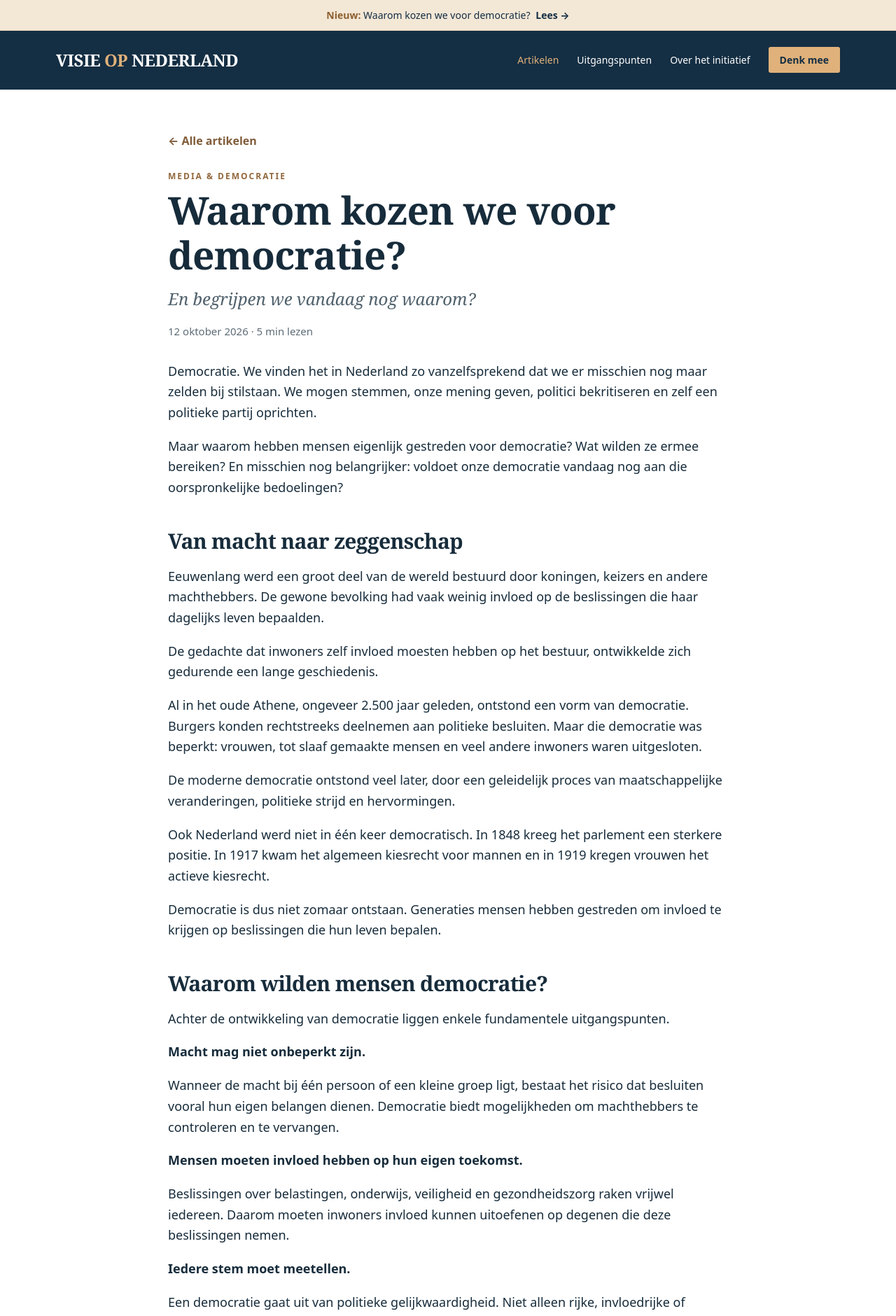
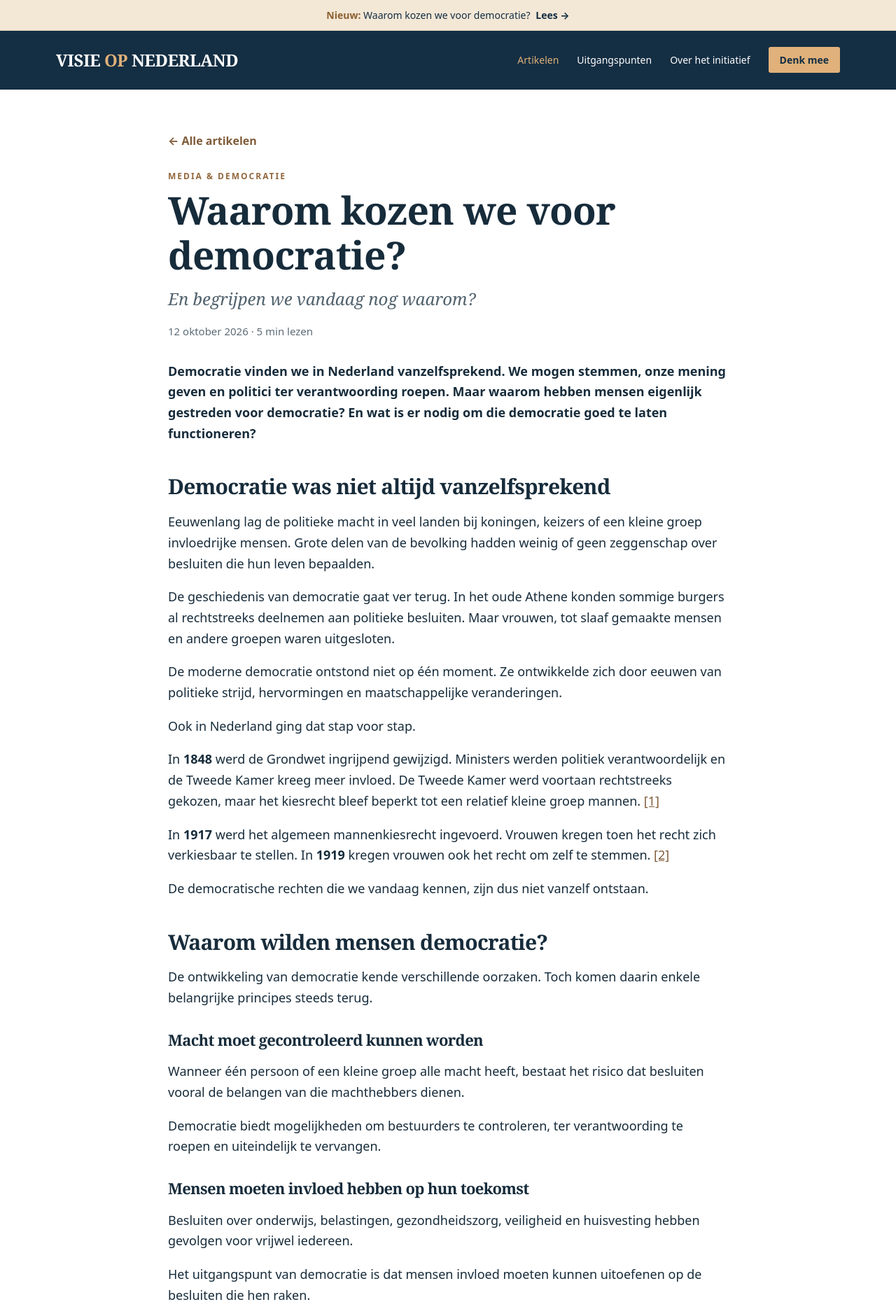
Before and after one commit to Rene-Linden/visieopnederland, a Jekyll site: the page built from _artikelen/waarom-kozen-we-voor-democratie.md, in a window 1280 px wide. Shown: the top 1880 px of the page at 70% size. Built offline with Jekyll 4.4.1, drawn with Linux system fonts in a browser that asks for light colours; some of the changed text lies outside the part shown.

Commit message:
Artikel democratie: nieuwe versie met bronnen en 'Over dit artikel'
Co-Authored-By: Claude Opus 5.5 <noreply@anthropic.com>

```diff
--- a/_artikelen/waarom-kozen-we-voor-democratie.md
+++ b/_artikelen/waarom-kozen-we-voor-democratie.md
@@ -3,131 +3,158 @@ title: "Waarom kozen we voor democratie?"
 ondertitel: "En begrijpen we vandaag nog waarom?"
 date: 2026-10-12 09:00:00 +0200
 thema: media
-samenvatting: "We vinden democratie vanzelfsprekend. Maar waarom hebben mensen ervoor gestreden, en voldoet onze democratie vandaag nog aan die oorspronkelijke bedoelingen?"
+samenvatting: "Democratie vinden we in Nederland vanzelfsprekend. Maar waarom hebben mensen eigenlijk gestreden voor democratie? En wat is er nodig om die democratie goed te laten functioneren?"
 icoon: mensen
-bronnen: []
+over_dit_artikel: |
+  Dit artikel combineert controleerbare historische feiten met een beschouwing over de betekenis van democratie en het belang van toegankelijke informatie. De vragen en voorstellen in het tweede deel zijn bedoeld om het publieke gesprek te stimuleren; ze zijn geen bewezen conclusies over het huidige functioneren van de Nederlandse democratie.
+
+  **Visie op Nederland — Verder kijken. Beter begrijpen.**
+bronnen:
+  - titel: "Parlement.com — Grondwetsherziening 1848"
+    url: "https://www.parlement.com/grondwetsherziening-1848"
+    toelichting: "Uitleg over de invoering van politieke ministeriële verantwoordelijkheid, rechtstreekse verkiezingen en de versterking van de Tweede Kamer."
+  - titel: "Kiesraad — Viering 100 jaar algemeen kiesrecht"
+    url: "https://www.kiesraad.nl/actueel/nieuws/2017/12/12/viering-100-jaar-algemeen-kiesrecht"
+    toelichting: "Nieuwsbericht van 12 december 2017 over het mannenkiesrecht van 1917 en het vrouwenkiesrecht van 1919."
+  - titel: "International IDEA — Principles and Mediating Values"
+    url: "https://www.idea.int/es/node/142760"
+    toelichting: "Internationaal kader voor democratie, waaronder politieke gelijkwaardigheid, burgerinvloed, verantwoording en transparantie."
 ---
 
-Democratie. We vinden het in Nederland zo vanzelfsprekend dat we er misschien nog maar zelden bij stilstaan. We mogen stemmen, onze mening geven, politici bekritiseren en zelf een politieke partij oprichten.
+**Democratie vinden we in Nederland vanzelfsprekend. We mogen stemmen, onze mening geven en politici ter verantwoording roepen. Maar waarom hebben mensen eigenlijk gestreden voor democratie? En wat is er nodig om die democratie goed te laten functioneren?**
 
-Maar waarom hebben mensen eigenlijk gestreden voor democratie? Wat wilden ze ermee bereiken? En misschien nog belangrijker: voldoet onze democratie vandaag nog aan die oorspronkelijke bedoelingen?
+## Democratie was niet altijd vanzelfsprekend
 
-## Van macht naar zeggenschap
+Eeuwenlang lag de politieke macht in veel landen bij koningen, keizers of een kleine groep invloedrijke mensen. Grote delen van de bevolking hadden weinig of geen zeggenschap over besluiten die hun leven bepaalden.
 
-Eeuwenlang werd een groot deel van de wereld bestuurd door koningen, keizers en andere machthebbers. De gewone bevolking had vaak weinig invloed op de beslissingen die haar dagelijks leven bepaalden.
+De geschiedenis van democratie gaat ver terug. In het oude Athene konden sommige burgers al rechtstreeks deelnemen aan politieke besluiten. Maar vrouwen, tot slaaf gemaakte mensen en andere groepen waren uitgesloten.
 
-De gedachte dat inwoners zelf invloed moesten hebben op het bestuur, ontwikkelde zich gedurende een lange geschiedenis.
+De moderne democratie ontstond niet op één moment. Ze ontwikkelde zich door eeuwen van politieke strijd, hervormingen en maatschappelijke veranderingen.
 
-Al in het oude Athene, ongeveer 2.500 jaar geleden, ontstond een vorm van democratie. Burgers konden rechtstreeks deelnemen aan politieke besluiten. Maar die democratie was beperkt: vrouwen, tot slaaf gemaakte mensen en veel andere inwoners waren uitgesloten.
+Ook in Nederland ging dat stap voor stap.
 
-De moderne democratie ontstond veel later, door een geleidelijk proces van maatschappelijke veranderingen, politieke strijd en hervormingen.
+In **1848** werd de Grondwet ingrijpend gewijzigd. Ministers werden politiek verantwoordelijk en de Tweede Kamer kreeg meer invloed. De Tweede Kamer werd voortaan rechtstreeks gekozen, maar het kiesrecht bleef beperkt tot een relatief kleine groep mannen. [\[1\]](#bron-1)
 
-Ook Nederland werd niet in één keer democratisch. In 1848 kreeg het parlement een sterkere positie. In 1917 kwam het algemeen kiesrecht voor mannen en in 1919 kregen vrouwen het actieve kiesrecht.
+In **1917** werd het algemeen mannenkiesrecht ingevoerd. Vrouwen kregen toen het recht zich verkiesbaar te stellen. In **1919** kregen vrouwen ook het recht om zelf te stemmen. [\[2\]](#bron-2)
 
-Democratie is dus niet zomaar ontstaan. Generaties mensen hebben gestreden om invloed te krijgen op beslissingen die hun leven bepalen.
+De democratische rechten die we vandaag kennen, zijn dus niet vanzelf ontstaan.
 
 ## Waarom wilden mensen democratie?
 
-Achter de ontwikkeling van democratie liggen enkele fundamentele uitgangspunten.
+De ontwikkeling van democratie kende verschillende oorzaken. Toch komen daarin enkele belangrijke principes steeds terug.
 
-**Macht mag niet onbeperkt zijn.**
+### Macht moet gecontroleerd kunnen worden
 
-Wanneer de macht bij één persoon of een kleine groep ligt, bestaat het risico dat besluiten vooral hun eigen belangen dienen. Democratie biedt mogelijkheden om machthebbers te controleren en te vervangen.
+Wanneer één persoon of een kleine groep alle macht heeft, bestaat het risico dat besluiten vooral de belangen van die machthebbers dienen.
 
-**Mensen moeten invloed hebben op hun eigen toekomst.**
+Democratie biedt mogelijkheden om bestuurders te controleren, ter verantwoording te roepen en uiteindelijk te vervangen.
 
-Beslissingen over belastingen, onderwijs, veiligheid en gezondheidszorg raken vrijwel iedereen. Daarom moeten inwoners invloed kunnen uitoefenen op degenen die deze beslissingen nemen.
+### Mensen moeten invloed hebben op hun toekomst
 
-**Iedere stem moet meetellen.**
+Besluiten over onderwijs, belastingen, gezondheidszorg, veiligheid en huisvesting hebben gevolgen voor vrijwel iedereen.
 
-Een democratie gaat uit van politieke gelijkwaardigheid. Niet alleen rijke, invloedrijke of hoogopgeleide mensen mogen bepalen welke richting een land opgaat.
+Het uitgangspunt van democratie is dat mensen invloed moeten kunnen uitoefenen op de besluiten die hen raken.
 
-**Verschillende meningen moeten naast elkaar kunnen bestaan.**
+### Politieke gelijkwaardigheid
 
-In een samenleving denken mensen verschillend over wat belangrijk is. Democratie biedt een manier om met die verschillen om te gaan zonder dat één groep alle anderen het zwijgen kan opleggen.
+In een democratie mag politieke invloed niet uitsluitend afhankelijk zijn van afkomst, vermogen of maatschappelijke positie.
 
-Deze uitgangspunten vormen samen een belangrijk fundament van de moderne democratische rechtsstaat.
+Het principe van politieke gelijkwaardigheid betekent niet dat iedereen dezelfde mening heeft, maar dat mensen gelijke politieke rechten behoren te hebben.
+
+### Verschillen vreedzaam oplossen
+
+Mensen hebben uiteenlopende belangen, waarden en overtuigingen.
+
+Democratie biedt een manier om met die verschillen om te gaan: door discussie, vertegenwoordiging, besluitvorming en de mogelijkheid om besluiten later te veranderen.
+
+Internationale democratieonderzoekers beschouwen invloed van burgers op het bestuur en politieke gelijkwaardigheid als twee fundamentele democratische principes. [\[3\]](#bron-3)
 
 ## Democratie is meer dan stemmen
 
-In Nederland kiezen we volksvertegenwoordigers die namens ons besluiten nemen.
+In Nederland kiezen we vertegenwoordigers die namens ons politieke besluiten nemen.
 
 Maar democratie houdt niet op zodra de stemmen zijn geteld.
 
-Een goed functionerende democratie vraagt ook om vrije media, onafhankelijke rechtspraak, bescherming van grondrechten en bestuurders die verantwoording afleggen.
+Een democratische rechtsstaat heeft ook onafhankelijke rechtspraak, grondrechten, ruimte voor kritiek, vrije media en mogelijkheden om machthebbers ter verantwoording te roepen nodig.
 
-Daarbij hoort dat inwoners kunnen begrijpen welke beslissingen worden genomen, waarom die worden genomen en wat de gevolgen ervan zijn.
+Een gekozen regering heeft immers niet automatisch het recht om alles te doen wat zij wil.
 
-Want hoe kunnen mensen het bestuur beoordelen wanneer ze onvoldoende inzicht hebben in de feiten?
+Juist de combinatie van volksvertegenwoordiging, rechtsbescherming en controle op de macht is belangrijk. [\[3\]](#bron-3)
 
-## Kunnen we goede keuzes maken zonder goede informatie?
+## Het recht om te kiezen is niet hetzelfde als goed geïnformeerd kunnen kiezen
 
-Hier komen we bij een belangrijke vraag.
+Hier ontstaat een interessante vraag.
 
-Democratie geeft inwoners het recht om keuzes te maken. Maar hoe goed kunnen we die keuzes maken wanneer we niet beschikken over betrouwbare en begrijpelijke informatie?
+We hebben als inwoners het recht om onze vertegenwoordigers te kiezen. Maar beschikken we ook over voldoende betrouwbare en begrijpelijke informatie om die keuze goed te kunnen maken?
 
-Iedere dag worden we geconfronteerd met politieke uitspraken, nieuwsberichten, statistieken en meningen. Via televisie, kranten en sociale media bereiken ons voortdurend nieuwe boodschappen.
+Dagelijks worden we geconfronteerd met politieke uitspraken, nieuwsberichten, cijfers, meningen en berichten op sociale media.
 
-Niet iedere boodschap is feitelijk juist. Soms worden cijfers selectief gebruikt. Soms worden ingewikkelde vraagstukken teruggebracht tot eenvoudige slogans.
+Sommige informatie is goed onderbouwd. Andere informatie is onvolledig, verouderd of onjuist. Bovendien kunnen dezelfde feiten op verschillende manieren worden gepresenteerd.
 
-Dat hoeft niet altijd bewust te gebeuren. Maar het kan wel invloed hebben op de manier waarop mensen hun oordeel vormen.
+Hoe bepalen we dan wat we moeten geloven?
 
-Een democratie kan alleen goed functioneren wanneer inwoners de mogelijkheid hebben om informatie te controleren, verschillende standpunten te begrijpen en zelfstandig na te denken.
+En hoe kunnen we beoordelen welke politieke voorstellen daadwerkelijk bijdragen aan een beter functionerende samenleving?
 
-Dat betekent niet dat iedereen dezelfde mening moet hebben.
+Dat vraagt niet alleen om toegang tot informatie, maar ook om uitleg en context.
 
-Twee mensen kunnen dezelfde feiten kennen en toch tot verschillende politieke keuzes komen. Ze kunnen immers andere waarden, belangen en prioriteiten hebben.
+**Een feit zonder context kan misleidend zijn. Een mening zonder feiten kan overtuigend klinken, maar toch onvoldoende onderbouwd zijn.**
 
-Dat is juist onderdeel van democratie.
+Goed geïnformeerd zijn betekent overigens niet dat iedereen dezelfde politieke keuze moet maken.
 
-Maar wanneer mensen het zelfs over controleerbare feiten niet meer eens kunnen worden, wordt een inhoudelijk gesprek steeds moeilijker.
+Twee mensen kunnen dezelfde feiten kennen en toch tot andere conclusies komen, omdat zij andere belangen, waarden of prioriteiten hebben.
 
-## Wie controleert de resultaten?
+Dat hoort bij democratie.
 
-Er is nog een ander belangrijk onderdeel van democratie: verantwoording.
+Het wordt problematischer wanneer het gesprek niet meer gaat over verschillende keuzes, maar over de vraag welke controleerbare feiten überhaupt worden erkend.
 
-Politieke partijen presenteren tijdens verkiezingen plannen en beloftes. Inwoners maken vervolgens hun keuze.
+## Hoe beoordelen we onze bestuurders?
 
-Maar hoe beoordelen we daarna of het gevoerde beleid daadwerkelijk werkt?
+Politieke partijen presenteren tijdens verkiezingen plannen, doelen en beloftes.
 
-Wordt de gezondheidszorg toegankelijker? Neemt het woningtekort af? Verbetert de kwaliteit van het onderwijs? En welke resultaten zijn daadwerkelijk toe te schrijven aan genomen maatregelen?
+Na de verkiezingen worden coalities gevormd, compromissen gesloten en beleidskeuzes gemaakt.
 
-Over deze onderwerpen bestaan veel cijfers en onderzoeken. Toch zijn die gegevens voor inwoners niet altijd eenvoudig te vinden, te begrijpen of met elkaar te vergelijken.
+Maar hoe beoordelen inwoners vervolgens of het gevoerde beleid succesvol is?
 
-Zou het niet logisch zijn wanneer we als samenleving beter inzicht krijgen in de resultaten van ons bestuur?
+Neem bijvoorbeeld de woningmarkt.
 
-Niet om politieke keuzes uitsluitend tot cijfers terug te brengen. Sommige belangrijke waarden, zoals vrijheid en rechtvaardigheid, laten zich immers niet eenvoudig meten.
+Een regering kan beloven het woningtekort terug te dringen. Om de resultaten te beoordelen, moeten we weten hoeveel woningen er zijn bijgekomen, hoe de behoefte zich heeft ontwikkeld en welke factoren het resultaat beïnvloeden.
 
-Maar wel om feitelijke ontwikkelingen zichtbaar te maken en politieke beloftes te kunnen toetsen aan de werkelijkheid.
+Hetzelfde geldt voor gezondheidszorg, onderwijs, veiligheid en overheidsfinanciën.
 
-## Democratie vraagt ook iets van onszelf
+Er bestaan al veel statistieken, onderzoeken en evaluaties. Maar die informatie is verspreid over verschillende organisaties en niet altijd eenvoudig te begrijpen.
 
-Het is gemakkelijk om de verantwoordelijkheid voor een goed functionerende democratie volledig bij politici neer te leggen.
+Zouden we de resultaten van het openbaar bestuur niet toegankelijker en overzichtelijker moeten presenteren?
 
-Maar democratie vraagt ook iets van inwoners.
+Daarbij moeten we voorzichtig zijn. Niet alles wat belangrijk is, laat zich in cijfers uitdrukken. En een verandering in een cijfer betekent niet automatisch dat die door een specifieke regering is veroorzaakt.
 
-De bereidheid om informatie te onderzoeken. Om naar andere standpunten te luisteren. Om onderscheid te maken tussen feiten en meningen. En om een eigen overtuiging bij te stellen wanneer nieuwe informatie daartoe aanleiding geeft.
+Toch kunnen meetbare resultaten, aangevuld met duidelijke uitleg, inwoners helpen om politieke uitspraken en beleidskeuzes beter te beoordelen.
 
-Dat betekent niet dat iedereen dagelijks politieke rapporten moet lezen of deskundige moet worden op ieder beleidsterrein.
+## Democratie vraagt ook iets van inwoners
 
-Het betekent wel dat betrouwbare informatie begrijpelijk en toegankelijk moet zijn, zodat iedereen de mogelijkheid heeft om een onderbouwd oordeel te vormen.
+Het functioneren van een democratie is niet uitsluitend de verantwoordelijkheid van politici.
 
-Daar ligt niet alleen een verantwoordelijkheid voor inwoners, maar ook voor overheid, politiek, onderwijs en media.
+Ook inwoners hebben een rol.
 
-## Terug naar de bedoeling
+Dat betekent niet dat iedereen deskundige moet worden op ieder beleidsterrein. Wel vraagt democratische betrokkenheid om de bereidheid vragen te stellen, andere perspectieven te onderzoeken en eigen overtuigingen kritisch te bekijken.
 
-Democratie is nooit af. Het is een manier om samen beslissingen te nemen, macht te begrenzen en verschillende belangen een plaats te geven.
+Daartegenover staat een verantwoordelijkheid voor overheid, politiek, onderwijs en media om betrouwbare informatie toegankelijk te maken.
 
-De manier waarop we dat organiseren, kan veranderen. Nieuwe technologie, betere informatievoorziening en andere vormen van betrokkenheid bieden mogelijkheden om onze democratie verder te ontwikkelen.
+Want wanneer informatie alleen begrijpelijk is voor deskundigen, kunnen niet alle inwoners in gelijke mate deelnemen aan het publieke debat.
 
-Misschien moeten we daarom vaker teruggaan naar de oorspronkelijke uitgangspunten.
+## Terug naar de oorspronkelijke bedoeling
 
-Niet alleen de vraag stellen wie er regeert, maar ook hoe inwoners invloed kunnen uitoefenen, hoe bestuurders verantwoording afleggen en hoe we gezamenlijk tot goed onderbouwde keuzes komen.
+Democratie is geen eindpunt. Het is een manier om politieke macht te verdelen, te controleren en inwoners invloed te geven op hun gezamenlijke toekomst.
 
-**Want democratie geeft ons het recht om te kiezen. Maar geven we iedereen ook voldoende mogelijkheden om goed geïnformeerd te kiezen?**
+De manier waarop we dat organiseren, kan zich blijven ontwikkelen.
+
+Daarom is het waardevol om regelmatig terug te keren naar de fundamentele vragen:
+
+Waarom geven we bestuurders macht? Hoe controleren we wat zij ermee doen? En hoe zorgen we ervoor dat inwoners zelfstandig een onderbouwd oordeel kunnen vormen?
+
+Misschien moeten we bij het beoordelen van onze democratie daarom niet alleen kijken naar verkiezingen en politieke verhoudingen.
+
+Misschien moeten we ook kijken naar de kwaliteit, toegankelijkheid en begrijpelijkheid van de informatie waarop inwoners hun keuzes baseren.
+
+**Democratie geeft ons het recht om te kiezen. Maar geven we iedereen ook voldoende mogelijkheden om goed geïnformeerd te kiezen?**
 
 Dat is een vraag die het verdient om verder onderzocht te worden.
-
----
-
-*Visie op Nederland wil maatschappelijke vraagstukken vanuit verschillende perspectieven onderzoeken. Met feiten als basis, begrijpelijke informatie en ruimte voor zelfstandig denken. Niet om voor te schrijven wat mensen moeten vinden, maar om bij te dragen aan een beter geïnformeerde samenleving.*
--- a/_layouts/artikel.html
+++ b/_layouts/artikel.html
@@ -23,9 +23,16 @@ layout: default
     <h2>Bronnen</h2>
     <ol>
       {%- for b in page.bronnen %}
-      <li>{% if b.url %}<a href="{{ b.url }}" rel="noopener">{{ b.titel }}</a>{% else %}{{ b.titel }}{% endif %}{% if b.toelichting %} — {{ b.toelichting }}{% endif %}</li>
+      <li id="bron-{{ forloop.index }}">{% if b.url %}<a href="{{ b.url }}" rel="noopener">{{ b.titel }}</a>{% else %}{{ b.titel }}{% endif %}{% if b.toelichting %} — {{ b.toelichting }}{% endif %}</li>
       {%- endfor %}
     </ol>
+  </section>
+  {%- endif %}
+
+  {%- if page.over_dit_artikel %}
+  <section class="over-artikel">
+    <h2>Over dit artikel</h2>
+    {{ page.over_dit_artikel | markdownify }}
   </section>
   {%- endif %}
 
--- a/assets/site.css
+++ b/assets/site.css
@@ -97,6 +97,9 @@ h3{font-size:25px;margin:12px 0}
 .bronnen ol{padding-left:22px;color:var(--muted);font-size:15px}
 .bronnen li{margin-bottom:6px}
 .bronnen a{color:#805c3a;text-decoration:underline}
+.bronnen li:target{background:#fbf3e6}
+.over-artikel{margin-top:32px;border-top:1px solid var(--line);padding-top:24px;color:#50616c;font-size:15px}
+.over-artikel h2{font-size:20px;margin:0 0 10px}
 .art-cta{margin-top:44px;background:var(--cream);border:1px solid #e4e1d6;border-left:4px solid var(--ochre-dark);border-radius:4px;padding:28px 30px}
 .art-cta h2{font-size:28px;margin:0 0 10px}
 .art-cta p{font-size:17px;color:#50616c;margin:0 0 18px}
```
Also changed, not shown: README.md.
